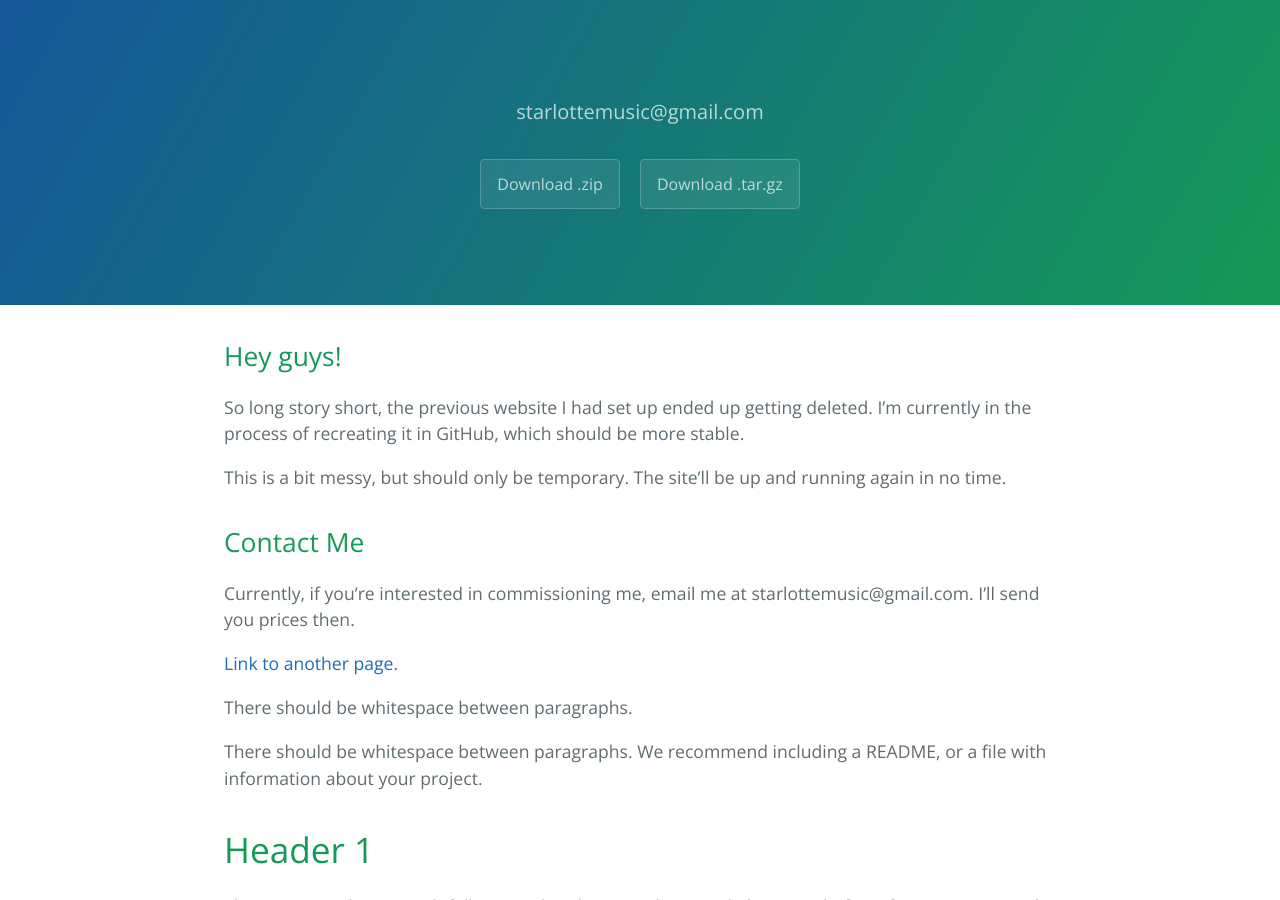
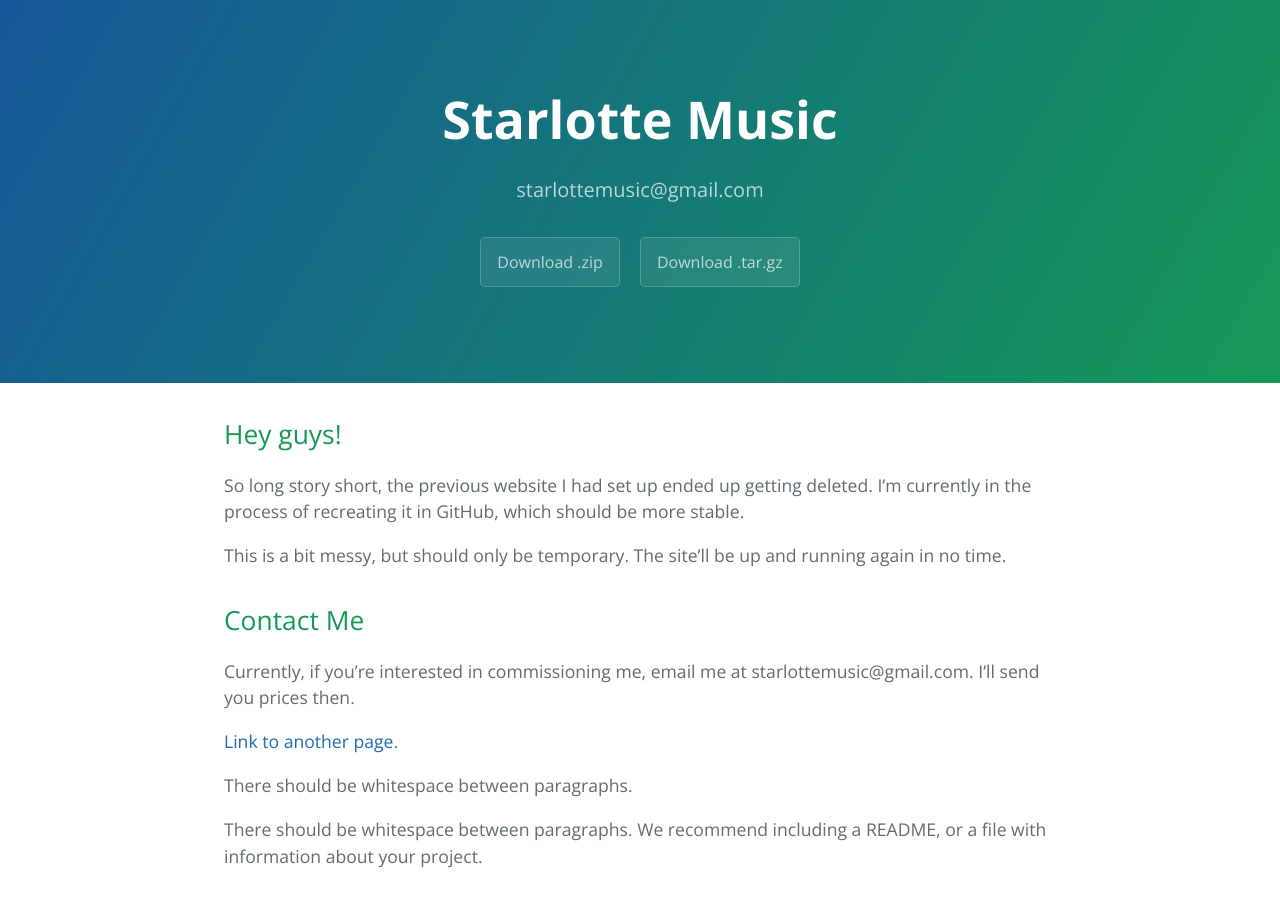
Before and after one commit to starlottemusic/starlottemusic.github.io, a Jekyll site: the page built from index.md, in a window 1280 px wide and 900 px high. Built offline with Jekyll 4.4.1, drawn with Linux system fonts in a browser that asks for light colours.

Commit message:
Update default.html

```diff
--- a/_layouts/default.html
+++ b/_layouts/default.html
@@ -23,7 +23,7 @@
     <a id="skip-to-content" href="#content">Skip to the content.</a>
 
     <header class="page-header" role="banner">
-      <h1 class="project-name">{{ Starlotte Music | default: Starlotte Music | default: Music of the Stars }}</h1>
+      <h1 class="project-name">{{ page.title | default: site.title }}</h1>
       <h2 class="project-tagline">{{ page.description | default: site.description | default: site.github.project_tagline }}</h2>
       {% if site.github.is_project_page %}
         <a href="{{ site.github.repository_url }}" class="btn">View on GitHub</a>
```
